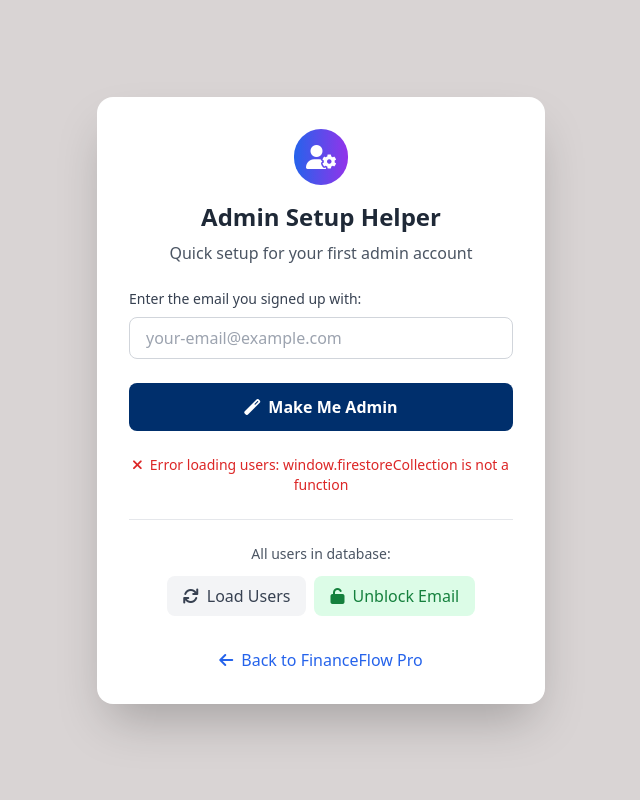
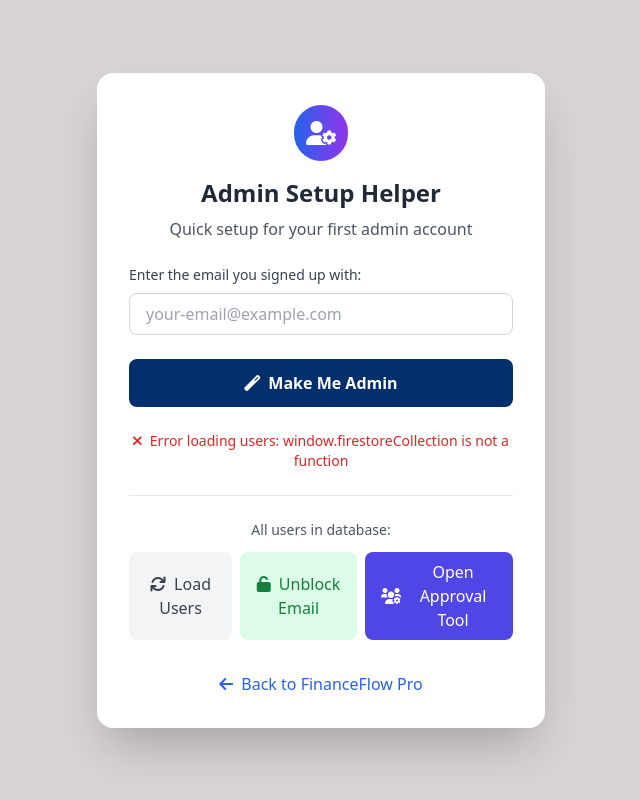
Before and after one commit to enrollengineer/enroll-engineer-finance, a Flask app: template templates/admin_setup.html in a window 1280 px wide. Shown: the whole page, without its empty margins (319-959 px from the left). Run offline with Flask 3, Linux system fonts and the light colour scheme; the template is opened without the code that fills it, so the values that code supplies are empty; some libraries are stand-ins or nearby versions.

Commit message:
Add link to admin approval tool (/admin/approve-user)

```diff
--- a/templates/admin_setup.html
+++ b/templates/admin_setup.html
@@ -78,6 +78,11 @@
                             class="bg-green-100 text-green-700 px-4 py-2 rounded-lg hover:bg-green-200 transition-colors">
                         <i class="fas fa-unlock mr-2"></i>Unblock Email
                     </button>
+                    <!-- Link to the approval tool -->
+                    <a href="/admin/approve-user"
+                       class="bg-indigo-600 text-white px-4 py-2 rounded-lg hover:bg-indigo-700 transition-colors flex items-center">
+                        <i class="fas fa-users-cog mr-2"></i>Open Approval Tool
+                    </a>
                 </div>
 
                 <!-- Unblock Email Form (Initially Hidden) -->
```
